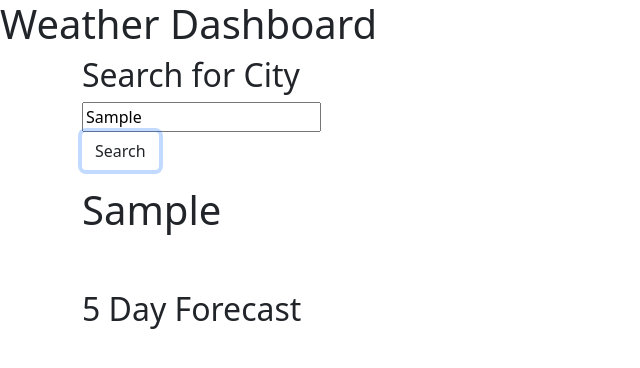
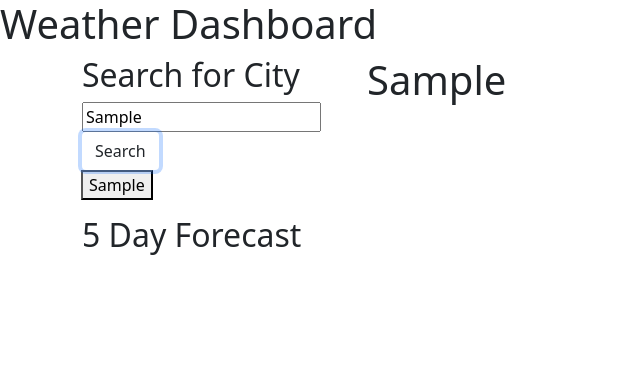
Before and after one commit to noahneville/weather-dashboard, a plain HTML site: page index.html in a window 1280 px wide. Both pictures are taken after typing "Sample" into the empty fields and a click on the button "Search". Shown: the whole page, without its empty margins (0-640 px from the left). Drawn offline with nearby package versions, Linux system fonts and the light colour scheme; no server answers.

Commit message:
fixed CSS styling issues and a bug in the search history list

```diff
--- a/assets/css/style.css
+++ b/assets/css/style.css
@@ -9,3 +9,9 @@
 .high-UV {
     background-color: rgba(209, 27, 27, 0.6);
 }
+
+ul.searched-cities {
+    list-style-type: none;
+    margin: 0;
+    padding: 0;
+  }
--- a/assets/js/script.js
+++ b/assets/js/script.js
@@ -11,6 +11,9 @@ const currentWindEl = document.querySelector(".windArea");
 const currentUVEl = document.querySelector(".uvArea");
 const todayContainer = document.querySelector(".today-weather");
 const forecastContainer = document.querySelector("#forecastContainer");
+const searchList = document.querySelector(".searched-cities");
+
+const localStorageCities = [];
 
 async function getWeatherData(city) {
   cityEl.textContent = city;
@@ -44,7 +47,7 @@ function renderToday(data) {
   currentWindEl.textContent = "Wind: " + todayObject.current.wind_speed + "MPH";
   currentHumidEl.textContent = "Humidity: " + todayObject.current.humidity + "%";
   console.log(currentHumidEl);
-  currentUVEl.textContent = todayObject.current.uvi;
+  currentUVEl.textContent = "UV Index: " + todayObject.current.uvi;
 
   if (todayObject.current.uvi < 3) {
     currentUVEl.classList.add("low-UV");
@@ -53,47 +56,14 @@ function renderToday(data) {
   } else {
     currentUVEl.classList.add("high-UV");
   }
-
-
 }
 
-// need date, icon, temp, wind, humidity
-// function renderForecast(data) {
-//   let unixDate = data.dt;
-//   console.log(unixDate);
-//   let iconCode = data.weather[0].icon;
-//   let cardIndex = 1;
-//   let forecastCard = document.querySelector(".forecast-" + cardIndex);
-//   console.log(forecastCard);
-
-//   let forecastDate = document.createElement("p");
-//   forecastDate.textContent = moment.unix(unixDate).format("MM/DD/YY");
-//   console.log(forecastDate);
-//     forecastCard.appendChild(forecastDate);
-
-//   let forecastIcon = document.createElement("img");
-//   forecastIcon.setAttribute("src", "http://openweathermap.org/img/wn/" + iconCode + "@2x.png");
-//   forecastCard.appendChild(forecastIcon);
-
-//   let forecastTemp = document.createElement("p");
-//   forecastTemp.textContent = "Temperature: " + Math.round(data.temp.day) + "°F";
-//   forecastCard.appendChild(forecastTemp);
-
-//   let forecastWind = document.createElement("p");
-//   forecastWind.textContent = data.wind_speed + "MPH";
-//   forecastCard.appendChild(forecastWind);
-
-//   let forecastHumid = document.createElement("p");
-//   forecastHumid.textContent = data.humidity + "%";
-//   forecastCard.appendChild(forecastHumid);
-
-//   cardIndex++;
-// }
 
 function renderForecast(data) {
   for (let i = 1; i < 6; i++) {
     let forecastCard = document.querySelector(`.forecast-${i}`);
     console.log(forecastCard);
+    $(forecastCard).empty();
     let forecastData = data.daily[i];
 
     let forecastDate = document.createElement("p");
@@ -120,13 +90,42 @@ function renderForecast(data) {
   }
 }
 
+const saveCity = function (city) {
+  let storageKey = city;
+  localStorageCities.unshift(city);
+  localStorage.setItem(`${storageKey}`, storageKey);
+
+  if (localStorageCities.length > 5) {
+    localStorage.removeItem(`${localStorageCities[4]}`);
+    localStorageCities.pop();
+  }
+  renderCities(localStorageCities);
+};
+
+const renderCities = function (cityArray) {
+  $(searchList).empty();
+  for (let j = 0; j < cityArray.length; j++) {
+    let searchedCity = document.createElement('li');
+    // creates button, gets its text value from local storage
+    let cityBtn = document.createElement('button');
+    cityBtn.textContent = localStorage.getItem(`${cityArray[j]}`);
+    cityBtn.setAttribute('type', 'submit');
+    cityBtn.setAttribute('class', 'cityBtn');
+
+    console.log(cityBtn);
+    searchedCity.appendChild(cityBtn);
+    console.log(searchedCity);
+    searchList.appendChild(searchedCity);
+  }
+}
+
 var formSubmitHandler = function (event) {
     event.preventDefault();
 
     var city = cityInput.value.trim();
     console.log(city);
     if (city) {
-        //todayContainer.textContent = "";
+        saveCity(city);
         getWeatherData(city);
 
 
--- a/index.html
+++ b/index.html
@@ -26,19 +26,16 @@
                     <form id="search-city">
                         <input name="cityInput" id="cityInput" type="text" autofocus="true" class="form-input" />
                         <button type="submit" class="btn">Search</button>
+                    </form>
+                    <ul class="searched-cities"></ul>
                 </div>
-                    </form>
-
-
             </div>
 
-            </div>
-            <div class="row">
             <div class="col-9">
-                <div class="row">
-                    <div class="col-12 today-weather">
+                <!-- <div class="row"> -->
+                <div class="today-weather">
                     <h1 class = "align-middle" id = "city-name"></h1>
-                        <p class = "dateArea"> </p>
+                    <p class = "dateArea"></p>
                     <img class="iconArea">
                     <p class = "tempArea"></p>
                     <p class = "humidArea"></p>
@@ -51,7 +48,8 @@
             <h2>5 Day Forecast</h2>
         </div>
             <div class="row" id="forecastContainer">
-                    <div class= "col forecast-1"> </div>
+            <!-- <div id="forecastContainer"> -->
+                <div class= "col forecast-1"></div>
                 <div class= "col forecast-2"></div>
                 <div class= "col forecast-3"></div>
                 <div class= "col forecast-4"></div>
@@ -60,10 +58,10 @@
 
         </div>
     </div>
-    </div>
-
-
 </body>
 
 <script src = "assets/js/script.js"></script>
+<script src="https://code.jquery.com/jquery-3.6.0.js"
+    integrity="sha256-H+K7U5CnXl1h5ywQfKtSj8PCmoN9aaq30gDh27Xc0jk="
+    crossorigin="anonymous"></script>
 </html>
```
Also changed, not shown: assets/img/page-demo.PNG (added), 1 other file. Lines whose indentation alone changed are shown as unchanged.
